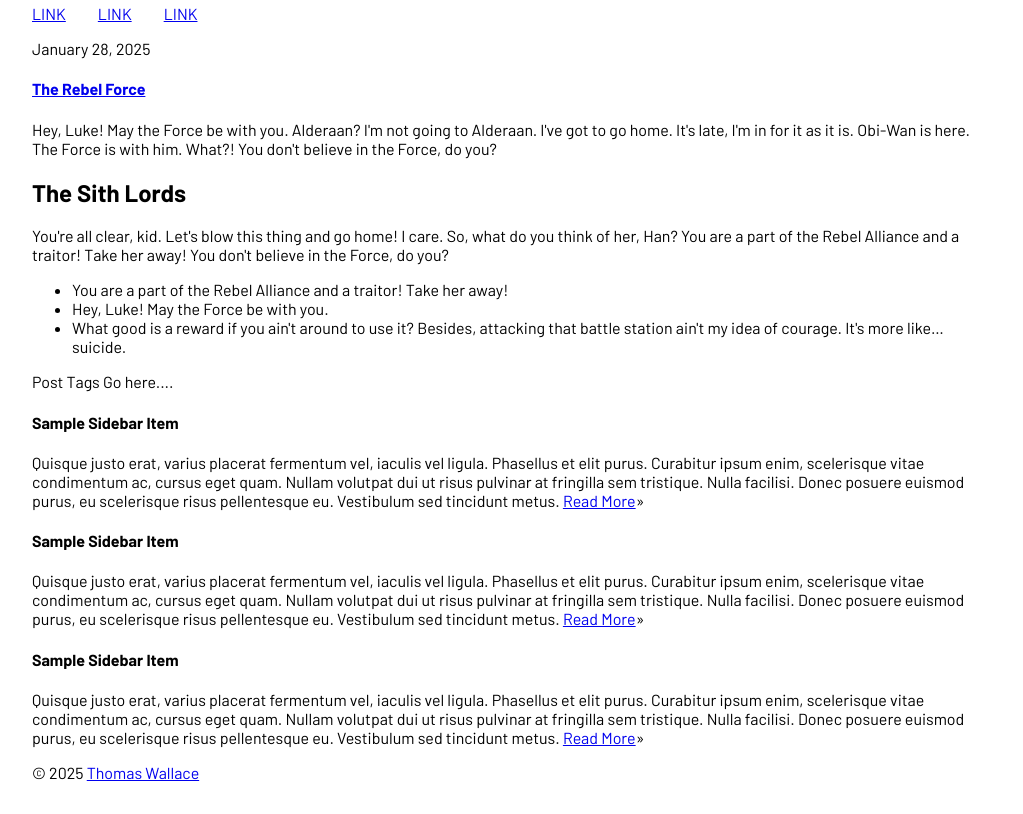
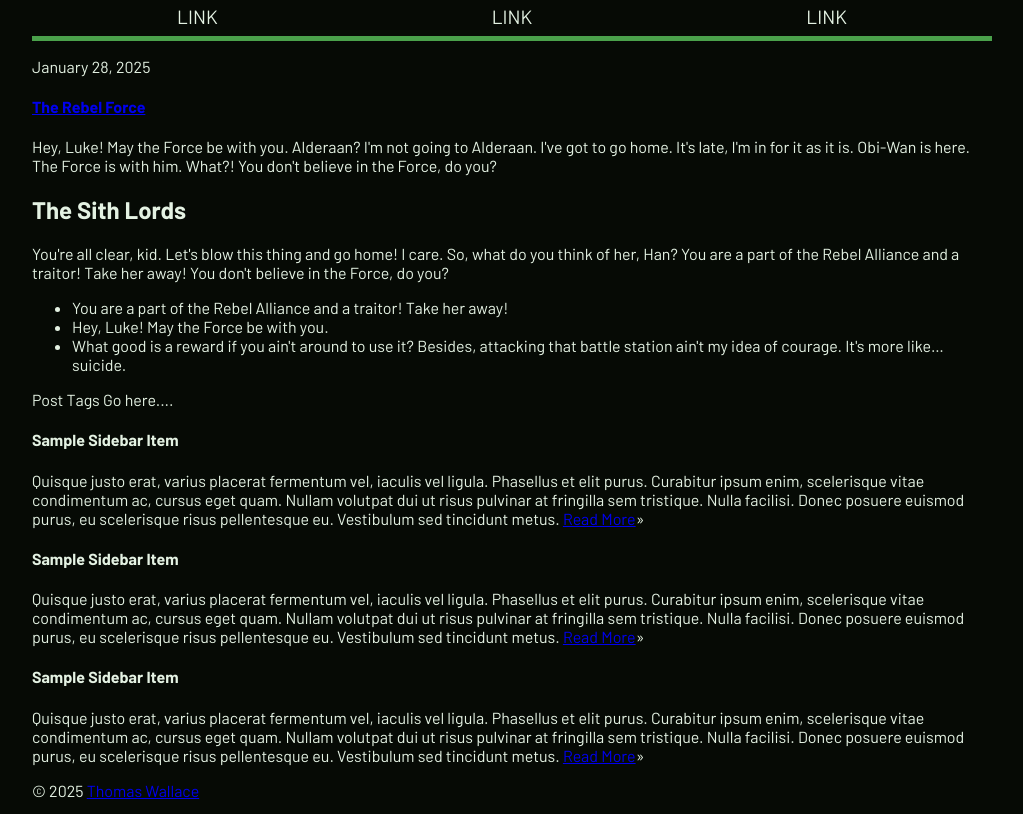
Before and after one commit to masonmohler/ifsc-3342, a plain HTML site: page semantic-html/index.html in a window 1280 px wide. Shown: the part 175-989 px from the top of the page, without its empty margins (128-1151 px from the left). Drawn offline with Linux system fonts and the light colour scheme.

Commit message:
Added basic styles to semantic HTML

```diff
--- a/semantic-html/assets/css/style.css
+++ b/semantic-html/assets/css/style.css
@@ -2,6 +2,8 @@
 
 html {
   box-sizing: border-box;
+  background-color: #060a05;
+  color: #e4f2e3;
 }
 *,
 *:before,
@@ -21,12 +23,28 @@ html {
 /*  --------------- Global Styles -----------------  */
 .hero h1 {
   font-size: 3rem;
+  margin-bottom: 0;
 }
 
 .hero nav ul {
   display: flex;
   flex-direction: row;
-  gap: 2rem;
+  justify-content: space-around;
   padding-left: 0;
   list-style-type: none;
+  border-top: 5px solid #4aa14b;
+  border-bottom: 5px solid #4aa14b;
+  padding: 0.5rem;
 }
+
+.hero nav ul li a {
+  color: #e4f2e3;
+  text-decoration: none;
+  padding: 0.5rem 2rem;
+  font-size: 1.2rem;
+  transition: 0.4s;
+}
+
+.hero nav ul li a:hover {
+  background-color: #4aa14b;
+}
```
